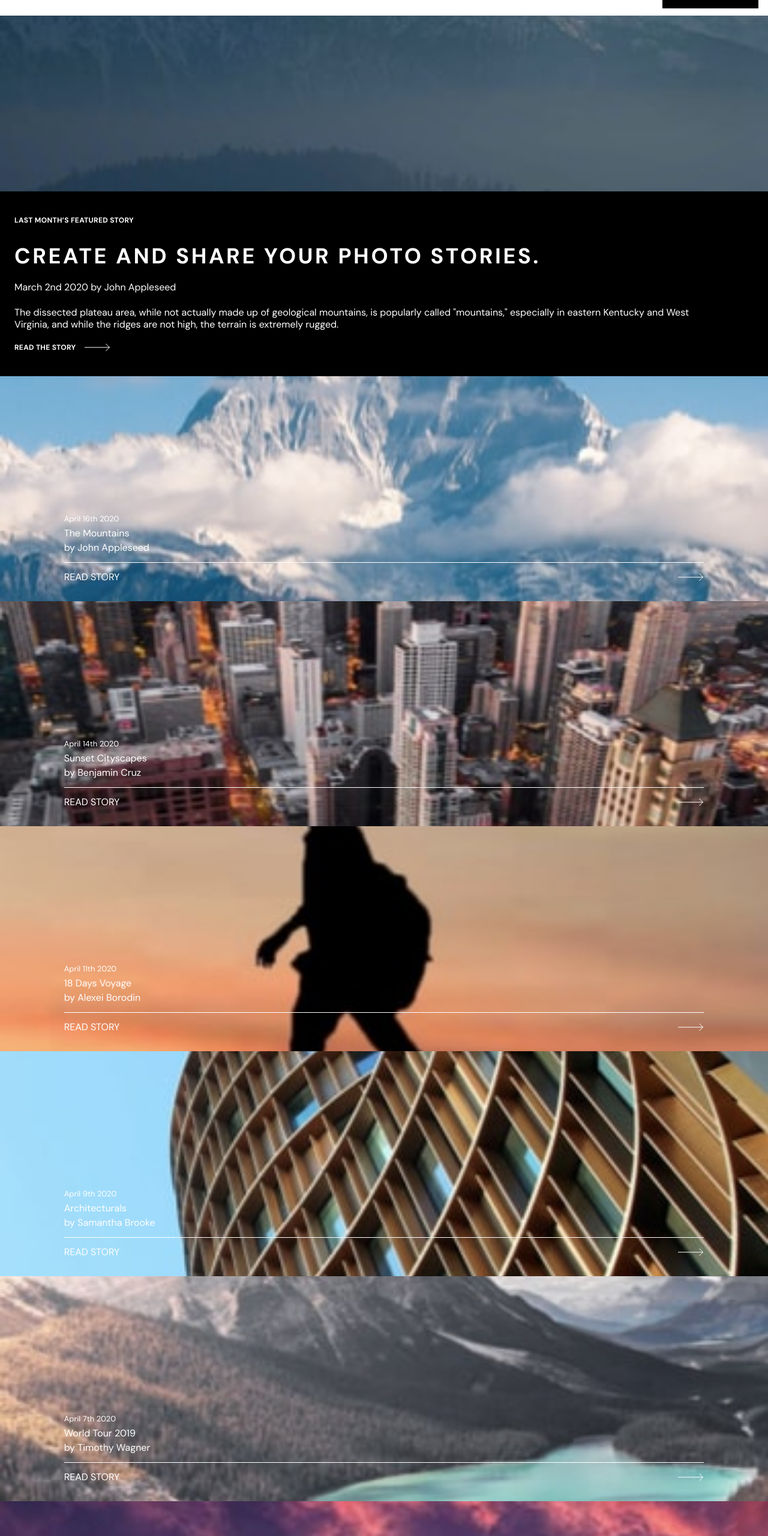
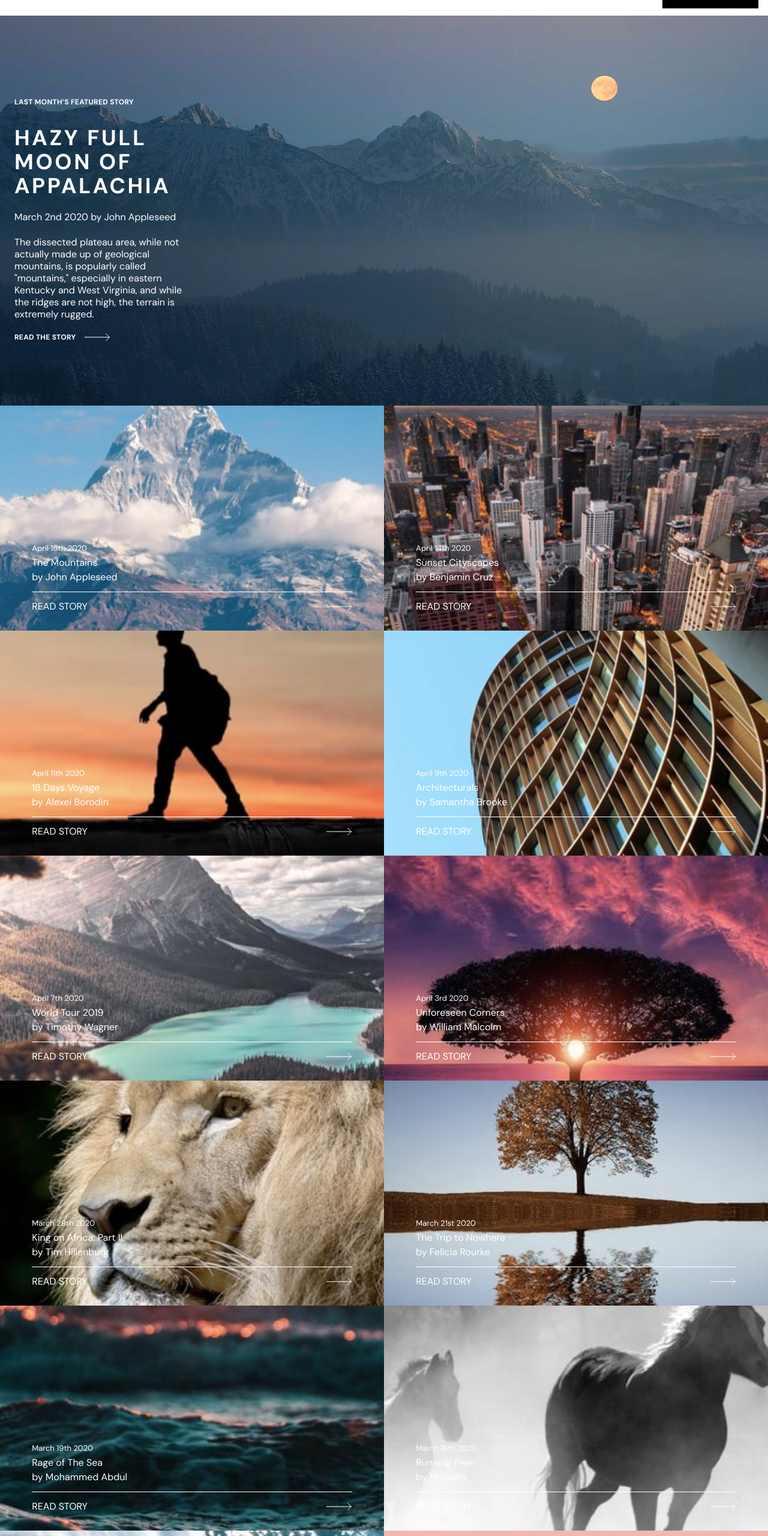
Before and after one commit to Sklearosi/photosnap, a React (Vite) app: page /stories in a window 1280 px wide. Shown: the part 46-2606 px from the top of the page at 60% size. Built offline with nearby package versions, Linux system fonts and the light colour scheme.

Commit message:
style:stories component finished

```diff
--- a/src/components/Stories.tsx
+++ b/src/components/Stories.tsx
@@ -1,21 +1,52 @@
+import { useEffect, useState } from "react"
+
+const Stories = () => {
 
 
-const Stories = () => {
+   const [media, setMedia] = useState <string> (`mobile`)
+    const [stories, setStories] = useState <string> (`mobile`)
+
+    const updateMedia = () => {
+        if (window.innerWidth < 768 ) {
+          setMedia(`mobile`);
+          setStories(`mobile`)
+        } else if(window.innerWidth >= 768 && window.innerWidth < 1280) {
+          setMedia(`tablet`);
+          setStories(`desktop`)
+        } else if(window.innerWidth >= 1280 ){
+            setMedia(`desktop`)
+            setStories(`desktop`)
+        }
+      };
+
+      useEffect(() => {
+
+        updateMedia();
+
+
+        window.addEventListener(`resize`, updateMedia);
+
+
+        return () => {
+          window.removeEventListener(`resize`, updateMedia);
+        };
+      }, []);
+
     return(
         <div>
-            <div className="">
-                <div style={{backgroundImage: 'url(/assets/stories/mobile/moon-of-appalacia.jpg)'}} className=" h-heroHeight bg-cover bg-center"></div>
-                <div className=" bg-black w-full h-full pb-10">
+            <div className=" relative">
+                <div style={{backgroundImage: `url(/assets/stories/${stories}/moon-of-appalacia.jpg)`}} className=" h-heroHeight bg-cover bg-center md:h-tabletHeight"></div>
+                <div className=" bg-black w-full h-full pb-10 md:absolute md:z-10 md:top-0 md:bg-transparent md:pb-0 md:w-80 md:mt-24">
                     <p className="text-xs font-bold leading-4 tracking-wide text-white ml-6 pt-10">LAST MONTH’S FEATURED STORY</p>
-                    <h1 className="text-4xl font-bold leading-2 tracking-widest text-white uppercase pt-8 ml-6">Create and share your photo stories.  </h1>
+                    <h1 className="text-4xl font-bold leading-2 tracking-widest text-white uppercase pt-8 ml-6">HAZY FULL MOON OF APPALACHIA  </h1>
                     <p className=" text-white ml-6 mt-5">March 2nd 2020
                     by John Appleseed</p>
                     <p className="text-base font-normal leading-5 text-white mt-5 ml-6 w-11/12">The dissected plateau area, while not actually made up of geological mountains, is popularly called "mountains," especially in eastern Kentucky and West Virginia, and while the ridges are not high, the terrain is extremely rugged.</p>
                     <div className="flex w-40 justify-between items-center mt-5 ml-6"><p className="text-xs font-bold leading-4 tracking-wide text-white">READ THE STORY</p><svg xmlns="http://www.w3.org/2000/svg" width="43" height="14"><g fill="none" fillRule="evenodd" stroke="#FFFFFF"><path d="M0 7h41.864M35.428 1l6 6-6 6"/></g></svg></div>
                 </div>
             </div>
-            <div className=" text-white">
-                <div style={{backgroundImage: 'url(/assets/stories/mobile/mountains.jpg)'}} className="h-mobHeight bg-cover bg-center relative">
+            <div className=" text-white md:grid md:grid-cols-2">
+                <div style={{backgroundImage: `url(/assets/stories/${stories}/mountains.jpg)`}} className="h-mobHeight bg-cover bg-center relative">
                     <div className=" absolute bottom-7 w-10/12 right-0 left-0 m-auto">
                         <div className=" border-b border-white pb-3">
                         <p className="text-[13px] font-normal leading-[17px] pb-1">April 16th 2020</p>
@@ -28,7 +59,7 @@ const Stories = () => {
                         </div>
                     </div>
                 </div>
-                <div style={{backgroundImage: 'url(/assets/stories/mobile/cityscapes.jpg)'}} className="h-mobHeight bg-cover bg-center relative">
+                <div style={{backgroundImage: `url(/assets/stories/${stories}/cityscapes.jpg)`}} className="h-mobHeight bg-cover bg-center relative">
                     <div className=" absolute bottom-7 w-10/12 right-0 left-0 m-auto">
                         <div className=" border-b border-white pb-3">
                         <p className="text-[13px] font-normal leading-[17px] pb-1">April 14th 2020</p>
@@ -41,7 +72,7 @@ const Stories = () => {
                         </div>
                     </div>
                 </div>
-                <div style={{backgroundImage: 'url(/assets/stories/mobile/18-days-voyage.jpg)'}} className="h-mobHeight bg-cover bg-center relative">
+                <div style={{backgroundImage: `url(/assets/stories/${stories}/18-days-voyage.jpg)`}} className="h-mobHeight bg-cover bg-center relative">
                     <div className=" absolute bottom-7 w-10/12 right-0 left-0 m-auto">
                         <div className=" border-b border-white pb-3">
                         <p className="text-[13px] font-normal leading-[17px] pb-1">April 11th 2020</p>
@@ -54,7 +85,7 @@ const Stories = () => {
                         </div>
                     </div>
                 </div>
-                <div style={{backgroundImage: 'url(/assets/stories/mobile/architecturals.jpg)'}} className="h-mobHeight bg-cover bg-center relative">
+                <div style={{backgroundImage: `url(/assets/stories/${stories}/architecturals.jpg)`}} className="h-mobHeight bg-cover bg-center relative">
                     <div className=" absolute bottom-7 w-10/12 right-0 left-0 m-auto">
                         <div className=" border-b border-white pb-3">
                         <p className="text-[13px] font-normal leading-[17px] pb-1">April 9th 2020</p>
@@ -67,7 +98,7 @@ const Stories = () => {
                         </div>
                     </div>
                 </div>
-                <div style={{backgroundImage: 'url(/assets/stories/mobile/world-tour.jpg)'}} className="h-mobHeight bg-cover bg-center relative">
+                <div style={{backgroundImage: `url(/assets/stories/${stories}/world-tour.jpg)`}} className="h-mobHeight bg-cover bg-center relative">
                     <div className=" absolute bottom-7 w-10/12 right-0 left-0 m-auto">
                         <div className=" border-b border-white pb-3">
                         <p className="text-[13px] font-normal leading-[17px] pb-1">April 7th 2020</p>
@@ -80,7 +111,7 @@ const Stories = () => {
                         </div>
                     </div>
                 </div>
-                <div style={{backgroundImage: 'url(/assets/stories/mobile/unforeseen-corners.jpg)'}} className="h-mobHeight bg-cover bg-center relative">
+                <div style={{backgroundImage: `url(/assets/stories/${stories}/unforeseen-corners.jpg)`}} className="h-mobHeight bg-cover bg-center relative">
                     <div className=" absolute bottom-7 w-10/12 right-0 left-0 m-auto">
                         <div className=" border-b border-white pb-3">
                         <p className="text-[13px] font-normal leading-[17px] pb-1">April 3rd 2020</p>
@@ -93,7 +124,7 @@ const Stories = () => {
                         </div>
                     </div>
                 </div>
-                <div style={{backgroundImage: 'url(/assets/stories/mobile/king-on-africa.jpg)'}} className="h-mobHeight bg-cover bg-center relative">
+                <div style={{backgroundImage: `url(/assets/stories/${stories}/king-on-africa.jpg)`}} className="h-mobHeight bg-cover bg-center relative">
                     <div className=" absolute bottom-7 w-10/12 right-0 left-0 m-auto">
                         <div className=" border-b border-white pb-3">
                         <p className="text-[13px] font-normal leading-[17px] pb-1">March 29th 2020</p>
@@ -106,7 +137,7 @@ const Stories = () => {
                         </div>
                     </div>
                 </div>
-                <div style={{backgroundImage: 'url(/assets/stories/mobile/trip-to-nowhere.jpg)'}} className="h-mobHeight bg-cover bg-center relative">
+                <div style={{backgroundImage: `url(/assets/stories/${stories}/trip-to-nowhere.jpg)`}} className="h-mobHeight bg-cover bg-center relative">
                     <div className=" absolute bottom-7 w-10/12 right-0 left-0 m-auto">
                         <div className=" border-b border-white pb-3">
                         <p className="text-[13px] font-normal leading-[17px] pb-1">March 21st 2020</p>
@@ -119,7 +150,7 @@ const Stories = () => {
                         </div>
                     </div>
                 </div>
-                <div style={{backgroundImage: 'url(/assets/stories/mobile/rage-of-the-sea.jpg)'}} className="h-mobHeight bg-cover bg-center relative">
+                <div style={{backgroundImage: `url(/assets/stories/${stories}/rage-of-the-sea.jpg)`}} className="h-mobHeight bg-cover bg-center relative">
                     <div className=" absolute bottom-7 w-10/12 right-0 left-0 m-auto">
                         <div className=" border-b border-white pb-3">
                         <p className="text-[13px] font-normal leading-[17px] pb-1">March 19th 2020</p>
@@ -132,7 +163,7 @@ const Stories = () => {
                         </div>
                     </div>
                 </div>
-                <div style={{backgroundImage: 'url(/assets/stories/mobile/running-free.jpg)'}} className="h-mobHeight bg-cover bg-center relative">
+                <div style={{backgroundImage: `url(/assets/stories/${stories}/running-free.jpg)`}} className="h-mobHeight bg-cover bg-center relative">
                     <div className=" absolute bottom-7 w-10/12 right-0 left-0 m-auto">
                         <div className=" border-b border-white pb-3">
                         <p className="text-[13px] font-normal leading-[17px] pb-1">March 16th 2020</p>
@@ -145,7 +176,7 @@ const Stories = () => {
                         </div>
                     </div>
                 </div>
-                <div style={{backgroundImage: 'url(/assets/stories/mobile/behind-the-waves.jpg)'}} className="h-mobHeight bg-cover bg-center relative">
+                <div style={{backgroundImage: `url(/assets/stories/${stories}/behind-the-waves.jpg)`}} className="h-mobHeight bg-cover bg-center relative">
                     <div className=" absolute bottom-7 w-10/12 right-0 left-0 m-auto">
                         <div className=" border-b border-white pb-3">
                         <p className="text-[13px] font-normal leading-[17px] pb-1">March 11th 2020</p>
@@ -158,7 +189,7 @@ const Stories = () => {
                         </div>
                     </div>
                 </div>
-                <div style={{backgroundImage: 'url(/assets/stories/mobile/calm-waters.jpg)'}} className="h-mobHeight bg-cover bg-center relative">
+                <div style={{backgroundImage: `url(/assets/stories/${stories}/calm-waters.jpg)`}} className="h-mobHeight bg-cover bg-center relative">
                     <div className=" absolute bottom-7 w-10/12 right-0 left-0 m-auto">
                         <div className=" border-b border-white pb-3">
                         <p className="text-[13px] font-normal leading-[17px] pb-1">March 9th 2020</p>
@@ -171,7 +202,7 @@ const Stories = () => {
                         </div>
                     </div>
                 </div>
-                <div style={{backgroundImage: 'url(/assets/stories/mobile/milky-way.jpg)'}} className="h-mobHeight bg-cover bg-center relative">
+                <div style={{backgroundImage: `url(/assets/stories/${stories}/milky-way.jpg)`}} className="h-mobHeight bg-cover bg-center relative">
                     <div className=" absolute bottom-7 w-10/12 right-0 left-0 m-auto">
                         <div className=" border-b border-white pb-3">
                         <p className="text-[13px] font-normal leading-[17px] pb-1">March 5th 2020</p>
@@ -184,7 +215,7 @@ const Stories = () => {
                         </div>
                     </div>
                 </div>
-                <div style={{backgroundImage: 'url(/assets/stories/mobile/dark-forest.jpg)'}} className="h-mobHeight bg-cover bg-center relative">
+                <div style={{backgroundImage: `url(/assets/stories/${stories}/dark-forest.jpg)`}} className="h-mobHeight bg-cover bg-center relative">
                     <div className=" absolute bottom-7 w-10/12 right-0 left-0 m-auto">
                         <div className=" border-b border-white pb-3">
                         <p className="text-[13px] font-normal leading-[17px] pb-1">March 4th 2020</p>
@@ -197,7 +228,7 @@ const Stories = () => {
                         </div>
                     </div>
                 </div>
-                <div style={{backgroundImage: 'url(/assets/stories/mobile/somwarpet.jpg)'}} className="h-mobHeight bg-cover bg-center relative">
+                <div style={{backgroundImage: `url(/assets/stories/${stories}/somwarpet.jpg)`}} className="h-mobHeight bg-cover bg-center relative">
                     <div className=" absolute bottom-7 w-10/12 right-0 left-0 m-auto">
                         <div className=" border-b border-white pb-3">
                         <p className="text-[13px] font-normal leading-[17px] pb-1">March 1st 2020</p>
@@ -210,7 +241,7 @@ const Stories = () => {
                         </div>
                     </div>
                 </div>
-                <div style={{backgroundImage: 'url(/assets/stories/mobile/land-of-dreams.jpg)'}} className="h-mobHeight bg-cover bg-center relative">
+                <div style={{backgroundImage: `url(/assets/stories/${stories}/land-of-dreams.jpg)`}} className="h-mobHeight bg-cover bg-center relative">
                     <div className=" absolute bottom-7 w-10/12 right-0 left-0 m-auto">
                         <div className=" border-b border-white pb-3">
                         <p className="text-[13px] font-normal leading-[17px] pb-1">February 25th 2020</p>
```
